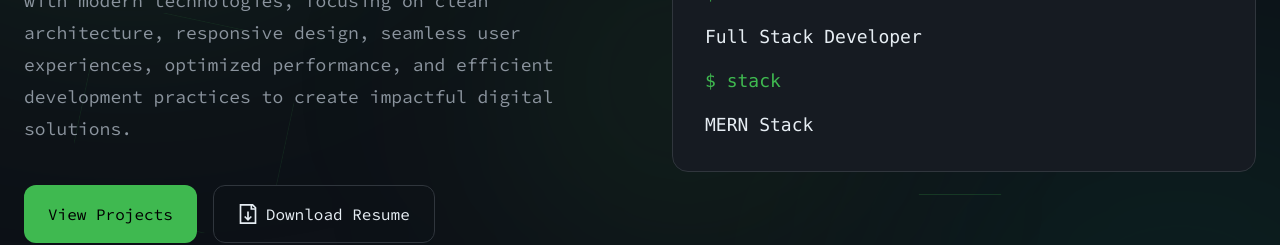
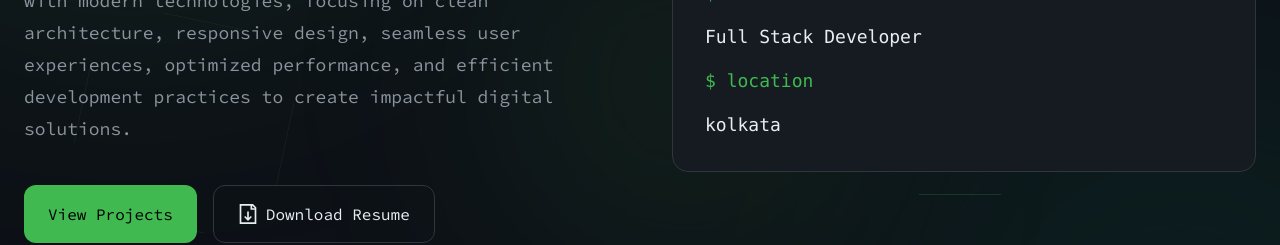
Before and after one commit to Soumyodipto68/my-portfolio, a React (Vite) app: page / in a window 1280 px wide. Shown: the part 413-658 px from the top of the page. Built offline with nearby package versions, Linux system fonts and the light colour scheme.

Commit message:
hero section  update

```diff
--- a/src/section/Hero.tsx
+++ b/src/section/Hero.tsx
@@ -68,10 +68,10 @@ const Hero = () => {
             <p>Full Stack Developer</p>
 
             <p>
-              <span className="text-[#3fb950]">$ stack</span>
+              <span className="text-[#3fb950]">$ location</span>
             </p>
 
-            <p>MERN Stack</p>
+            <p>kolkata</p>
           </div>
         </div>
       </section>
```
